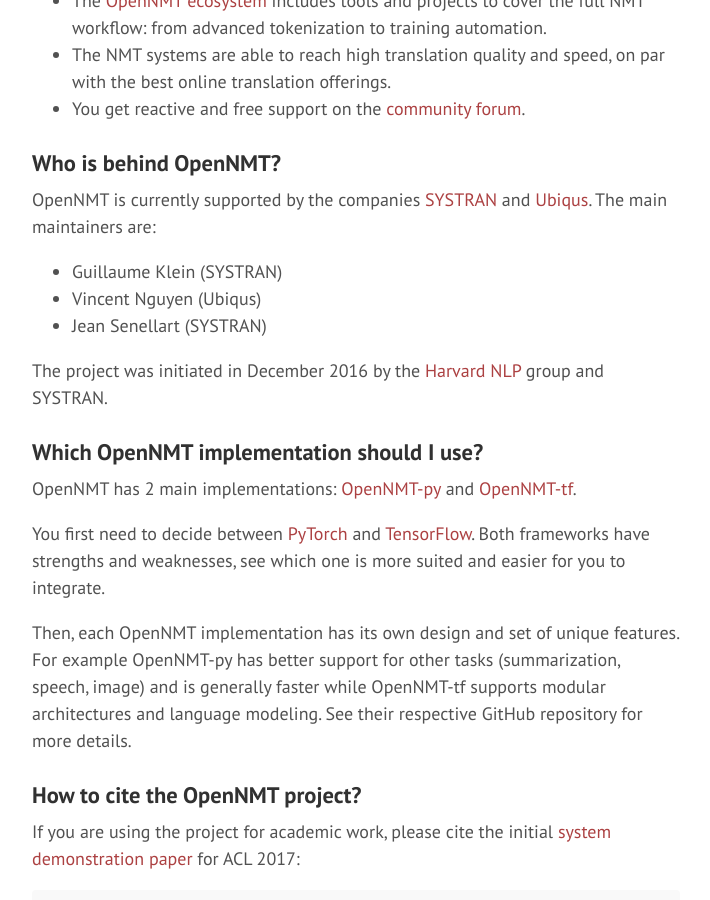
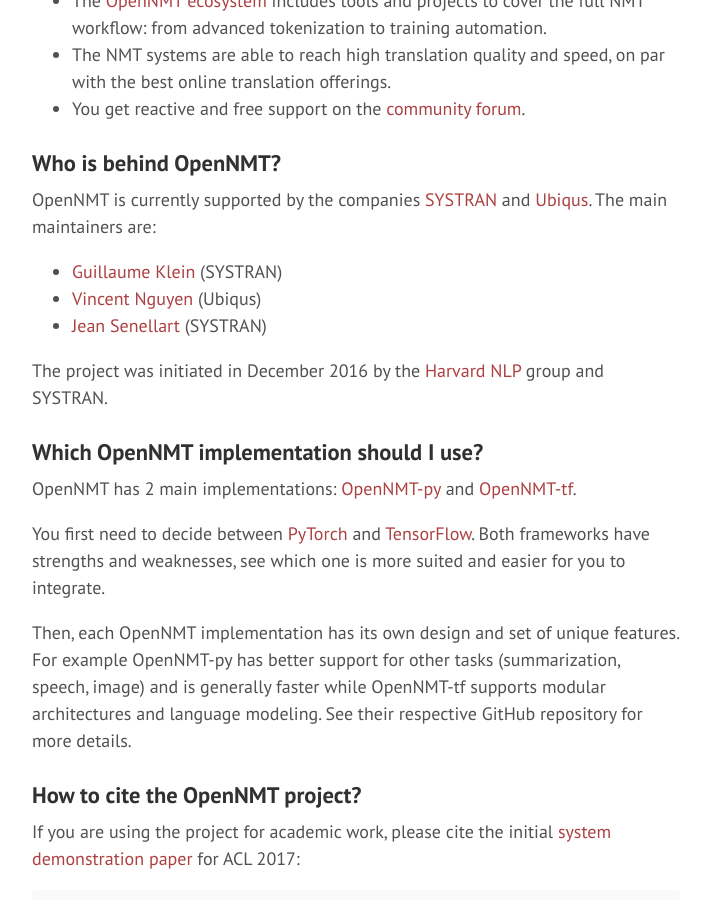
Before and after one commit to OpenNMT/opennmt.github.io, a Jekyll site: the page built from FAQ.md, in a window 1280 px wide and 900 px high, scrolled down 1239 px. Shown: the whole window, without its empty margins (284-994 px from the left). Built offline with Jekyll 4.4.1, drawn with Linux system fonts in a browser that asks for light colours; part of the change alters nothing that is shown.

Commit message:
Add links to maintainers GitHub profile

```diff
--- a/FAQ.md
+++ b/FAQ.md
@@ -26,9 +26,9 @@ Here are some reasons to use OpenNMT:
 
 OpenNMT is currently supported by the companies [SYSTRAN](http://www.systransoft.com/) and [Ubiqus](https://www.ubiqus.com/). The main maintainers are:
 
-* Guillaume Klein (SYSTRAN)
-* Vincent Nguyen (Ubiqus)
-* Jean Senellart (SYSTRAN)
+* [Guillaume Klein](https://github.com/guillaumekln) (SYSTRAN)
+* [Vincent Nguyen](https://github.com/vince62s) (Ubiqus)
+* [Jean Senellart](https://github.com/jsenellart) (SYSTRAN)
 
 The project was initiated in December 2016 by the [Harvard NLP](https://nlp.seas.harvard.edu/) group and SYSTRAN.
 
```
